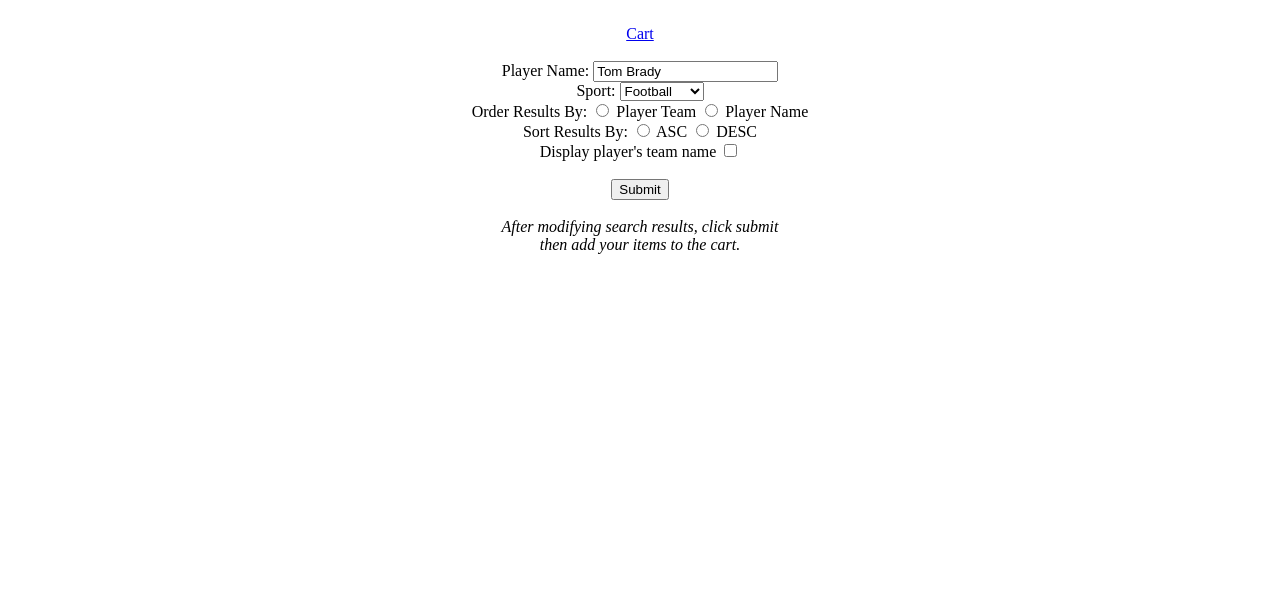
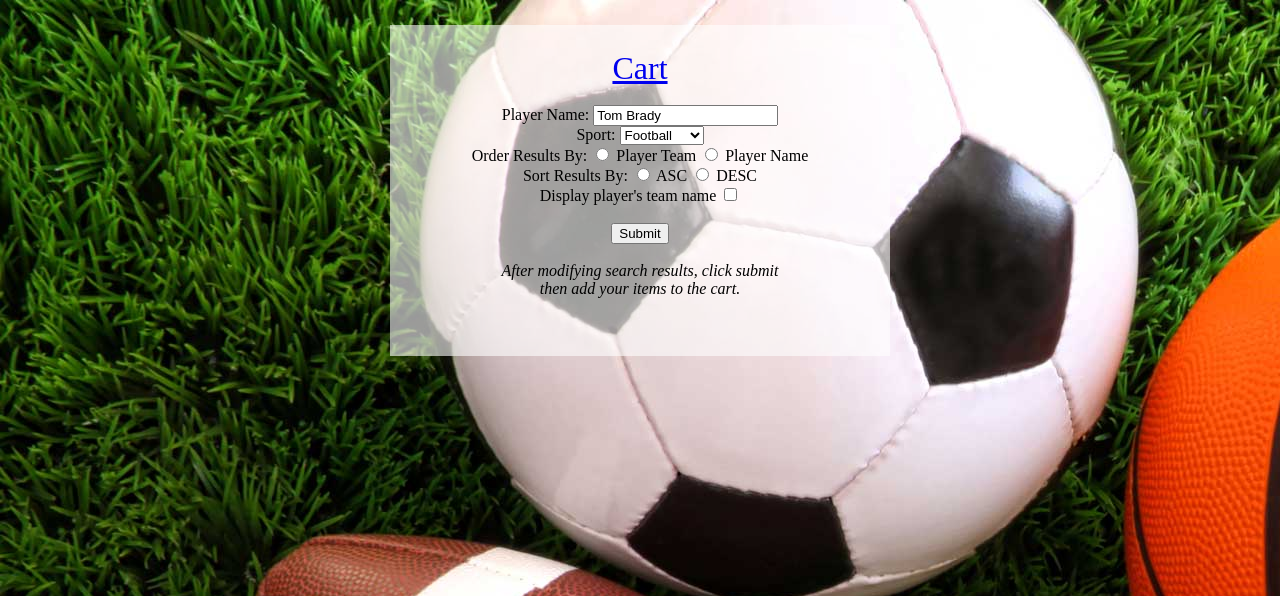
Before and after one commit to MytchellB/project2, a PHP site: the page made by index.php in a window 1280 px wide. Shown: the top 596 px of the page. Run offline with PHP 8.4, Linux system fonts and the light colour scheme; data comes from the database, SQL or seed files in the repository; data that the repository does not hold is empty.

Commit message:
added background image, and transparent box for main content

```diff
--- a/css/styles.css
+++ b/css/styles.css
@@ -1,14 +1,27 @@
 body {
     margin-top: 25px;
     text-align: center;
+    background-image: url("../img/sport-background.jpg");
+}
+
+main {
+    background-color: rgba(255,255,255,0.6);
+    padding-top: 25px;
+    width: 500px;
+    margin: 0 auto;
 }
 
 #playersTable {
     font-size: 1.25em;
 }
 
+#cartButton {
+    font-size: 2em;
+}
+
 table {
-    margin-top: 5px;
+    margin-top: 15px;
+    padding-bottom: 25px;
 }
 
 .button {
--- a/index.php
+++ b/index.php
@@ -216,7 +216,8 @@
         <link rel="stylesheet" href="css/styles.css" type="text/css" />
     </head>
     <body>
-        <a href="scart.php">Cart</a> <br><br>
+        <main>
+            <a href="scart.php" id="cartButton">Cart</a> <br><br>
             <form>
                 Player Name: <input type="text" name="playerName" value="<?=$_GET['playerName']?>"><br>
                 Sport:
@@ -302,5 +303,6 @@
             ?>
             </table>
             </div>
+        </main>
     </body>
 </html>
```
Also changed, not shown: img/sport-background.jpg (added). Lines whose indentation alone changed are shown as unchanged.
